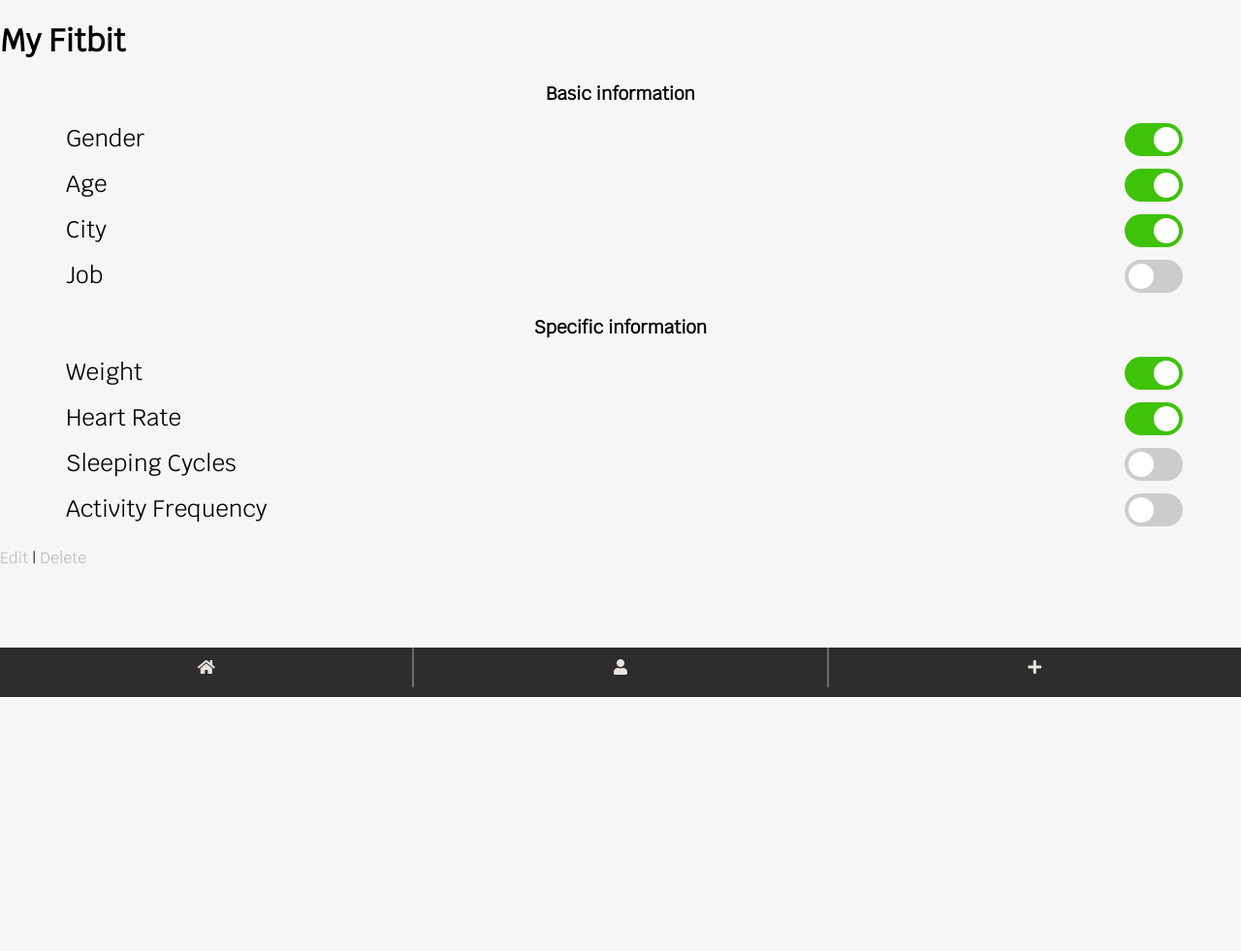
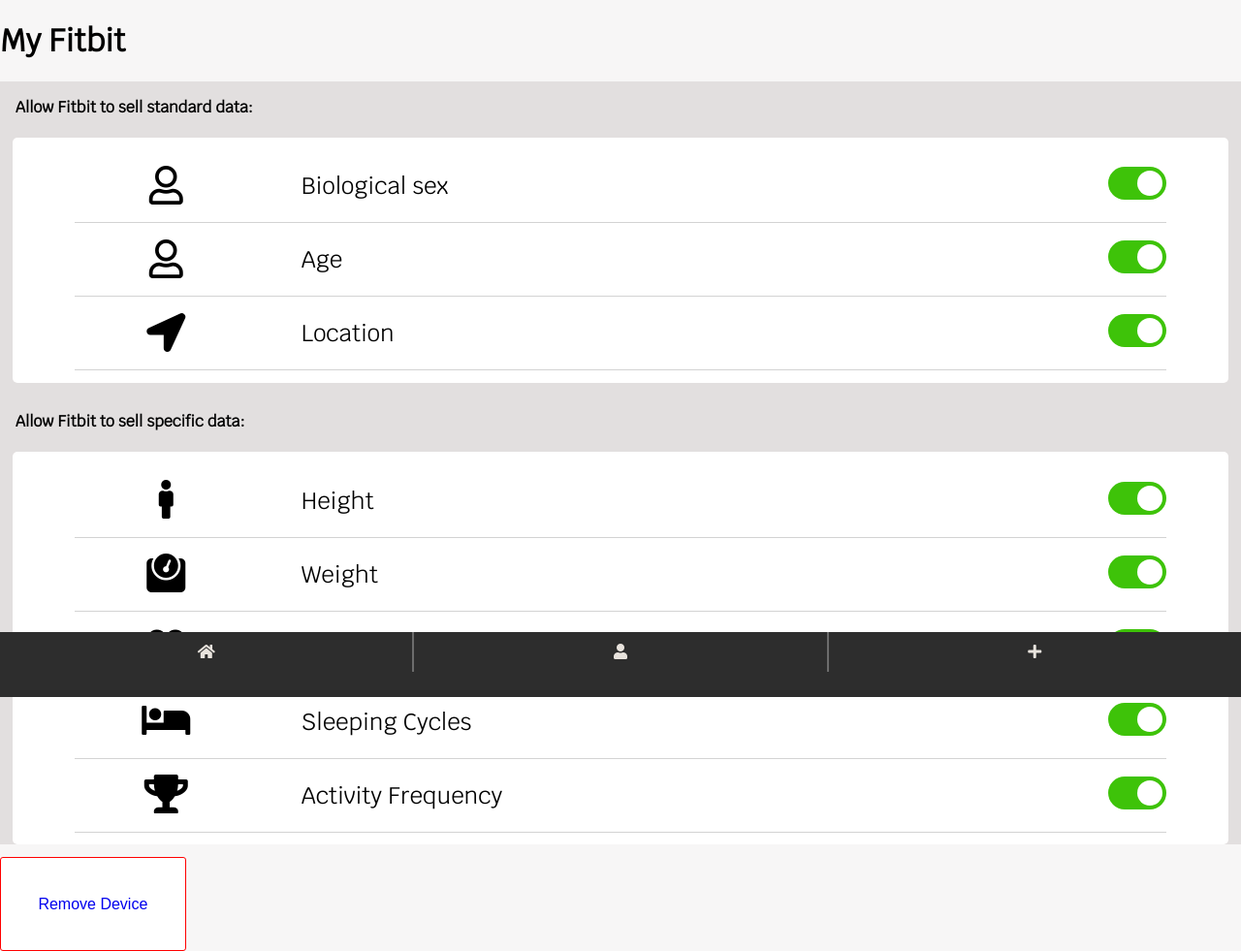
Before and after one commit to aslebloas/rawls, a Flask app: page /devices/1/ in a window 1280 px wide. Shown: the part 81-1062 px from the top of the page at 97% size. Before the commit the page ends 800 px from the top, so only its background shows below. Run offline with Flask 2, Linux system fonts and the light colour scheme; some libraries are stand-ins or nearby versions.

Commit message:
Update layout show_dev and index

```diff
--- a/static/style.css
+++ b/static/style.css
@@ -28,12 +28,12 @@
     display: flex;
     align-items: flex-start;
     flex-wrap: nowrap;
-    height: 100%;
     padding: 0px;
+    margin: 0px;
 }
 
 footer {
-  position:fixed;
+  position: fixed;
   left: 0px;
   bottom: 0px;
   width: 100%;
@@ -98,11 +98,12 @@
     display: flex;
     flex-wrap: wrap;
     justify-content: center;
+    flex-direction: column;
 }
 
 .device
 {
-    width: 100%;
+    width: 50%;
     margin: 5px;
     border-radius: 9px;
     margin: 15px;
@@ -142,6 +143,9 @@
   font-size: 1em;
   background: white;
   padding: 3%;
+}
+.red {
+  border-color: red;
 }
 .data-container
 {
@@ -242,7 +246,7 @@
 .block {
   background-color: #e2dfdf;
 }
-.devices-container {
+.devices-container, .data-container {
   display: flex;
   flex-direction: column;
   margin: 1%;
@@ -257,14 +261,20 @@
   border-bottom: solid 1px lightgray;
   min-height: 75px;
 }
-.dev-logo{
+.dev-logo, .data-icon{
   flex: 1;
   padding: 1%;
+  text-align: center;
+  font-size: 2.5em;
+
 }
-.dev-name{
+.dev-name, .data-name{
   flex: 3;
   font-size: 1.5em;
   padding-left: 4%;
+}
+.data-name {
+  flex: 5;
 }
 .dev-check {
   color: gray;
--- a/templates/index.html
+++ b/templates/index.html
@@ -2,11 +2,9 @@
 {% block container %}
 <div id=content>
 	<h2>My Devices</h2>
-	<div id="devices-container">
+	<div class="devices-container">
 	<div class="device"><img src="/static/fitbit-logo.png" alt="">
 	</div>
-	<div class="device">Device 2</div>
-	<div class="device">Device 3</div>
-	<div class="device">Device 4</div>
+	<button class="btn">Add a new Device</button>
 </div>
 {% endblock %}
--- a/templates/layout.html
+++ b/templates/layout.html
@@ -9,7 +9,11 @@
 </head>
 <body>
   <header><h1>Rawls</h1></header>
-  {% block container %}{% endblock %}
+
+  <main>
+    {% block container %}{% endblock %}
+  </main>
+
   <footer>
     <nav>
       <ul>
--- a/templates/show_device.html
+++ b/templates/show_device.html
@@ -1,13 +1,19 @@
 {% extends "layout.html" %}
+
 {% block container %}
+
 <h1>My Fitbit</h1>
 
+<div class="block">
+    <p>Allow Fitbit to sell standard data:</p>
+    <div class="data-container">
 
-<h3>Basic information</h3>
-<div class="data-container">
-  <div class="data-row">
-    <div class="data-type">
-      Gender
+      <div class="dev">
+        <div class="data-icon">
+          <i class="far fa-user"></i>
+        </div>
+        <div class="data-name">
+          Biological sex
         </div>
         <div class="div-switch">
           <label class="switch">
@@ -16,8 +22,12 @@
           </label>
         </div>
       </div>
-  <div class="data-row">
-    <div class="data-type">
+
+      <div class="dev">
+        <div class="data-icon">
+          <i class="far fa-user"></i>
+        </div>
+        <div class="data-name">
           Age
         </div>
         <div class="div-switch">
@@ -27,9 +37,13 @@
           </label>
         </div>
       </div>
-  <div class="data-row">
-    <div class="data-type">
-      City
+
+      <div class="dev">
+        <div class="data-icon">
+          <i class="fas fa-location-arrow"></i>
+        </div>
+        <div class="data-name">
+          Location
         </div>
         <div class="div-switch">
           <label class="switch">
@@ -38,22 +52,33 @@
           </label>
         </div>
       </div>
-  <div class="data-row">
-    <div class="data-type">
-      Job
+
+
+    </div>
+
+    <p>Allow Fitbit to sell specific data:</p>
+    <div class="data-container">
+
+      <div class="dev">
+        <div class="data-icon">
+          <i class="fas fa-male"></i>
+        </div>
+        <div class="data-name">
+          Height
         </div>
         <div class="div-switch">
           <label class="switch">
-        <input type="checkbox">
+            <input type="checkbox" checked>
             <span class="slider round"></span>
           </label>
         </div>
       </div>
+
+      <div class="dev">
+        <div class="data-icon">
+          <i class="fas fa-weight"></i>
         </div>
-<h3>Specific information</h3>
-<div class="data-container">
-  <div class="data-row">
-    <div class="data-type">
+        <div class="data-name">
           Weight
         </div>
         <div class="div-switch">
@@ -63,8 +88,12 @@
           </label>
         </div>
       </div>
-  <div class="data-row">
-    <div class="data-type">
+
+      <div class="dev">
+        <div class="data-icon">
+          <i class="fas fa-heartbeat"></i>
+        </div>
+        <div class="data-name">
           Heart Rate
         </div>
         <div class="div-switch">
@@ -74,29 +103,40 @@
           </label>
         </div>
       </div>
-  <div class="data-row">
-    <div class="data-type">
+
+      <div class="dev">
+        <div class="data-icon">
+          <i class="fas fa-bed"></i>
+        </div>
+        <div class="data-name">
           Sleeping Cycles
         </div>
         <div class="div-switch">
           <label class="switch">
-        <input type="checkbox">
+            <input type="checkbox" checked>
             <span class="slider round"></span>
           </label>
         </div>
       </div>
 
-  <div class="data-row">
-    <div class="data-type">
+      <div class="dev">
+        <div class="data-icon">
+          <i class="fas fa-trophy"></i>
+        </div>
+        <div class="data-name">
           Activity Frequency
         </div>
         <div class="div-switch">
           <label class="switch">
-        <input type="checkbox">
+            <input type="checkbox" checked>
             <span class="slider round"></span>
           </label>
         </div>
       </div>
+
     </div>
-<div><a href="/devices/1/edit">Edit</a> | <a href="/devices/1/delete">Delete</a></div>
+
+</div>
+<button class="btn red"><a href="/devices/1/delete"> Remove Device</button>
+
 {% endblock %}
```
Lines whose indentation alone changed are shown as unchanged.
